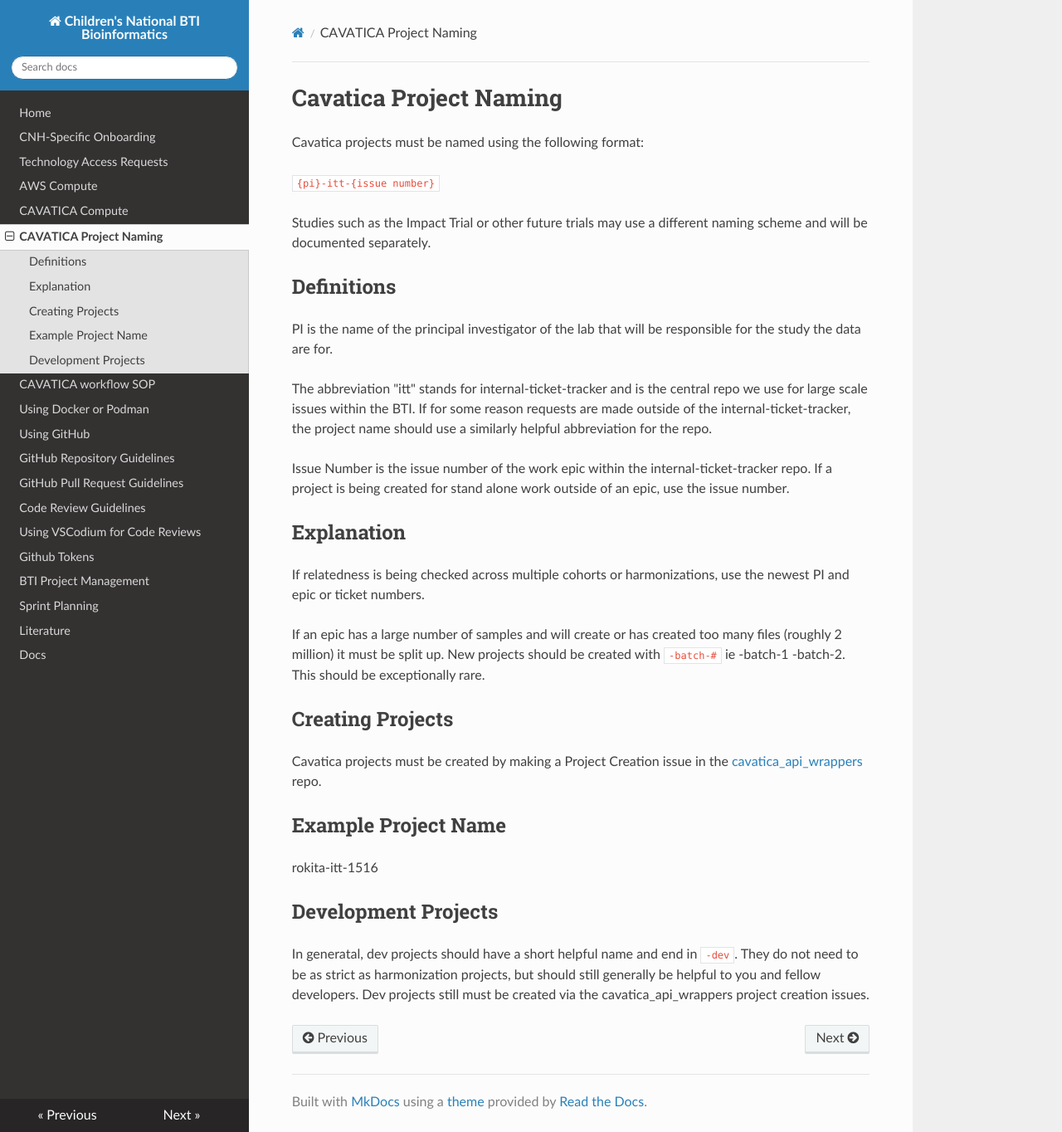
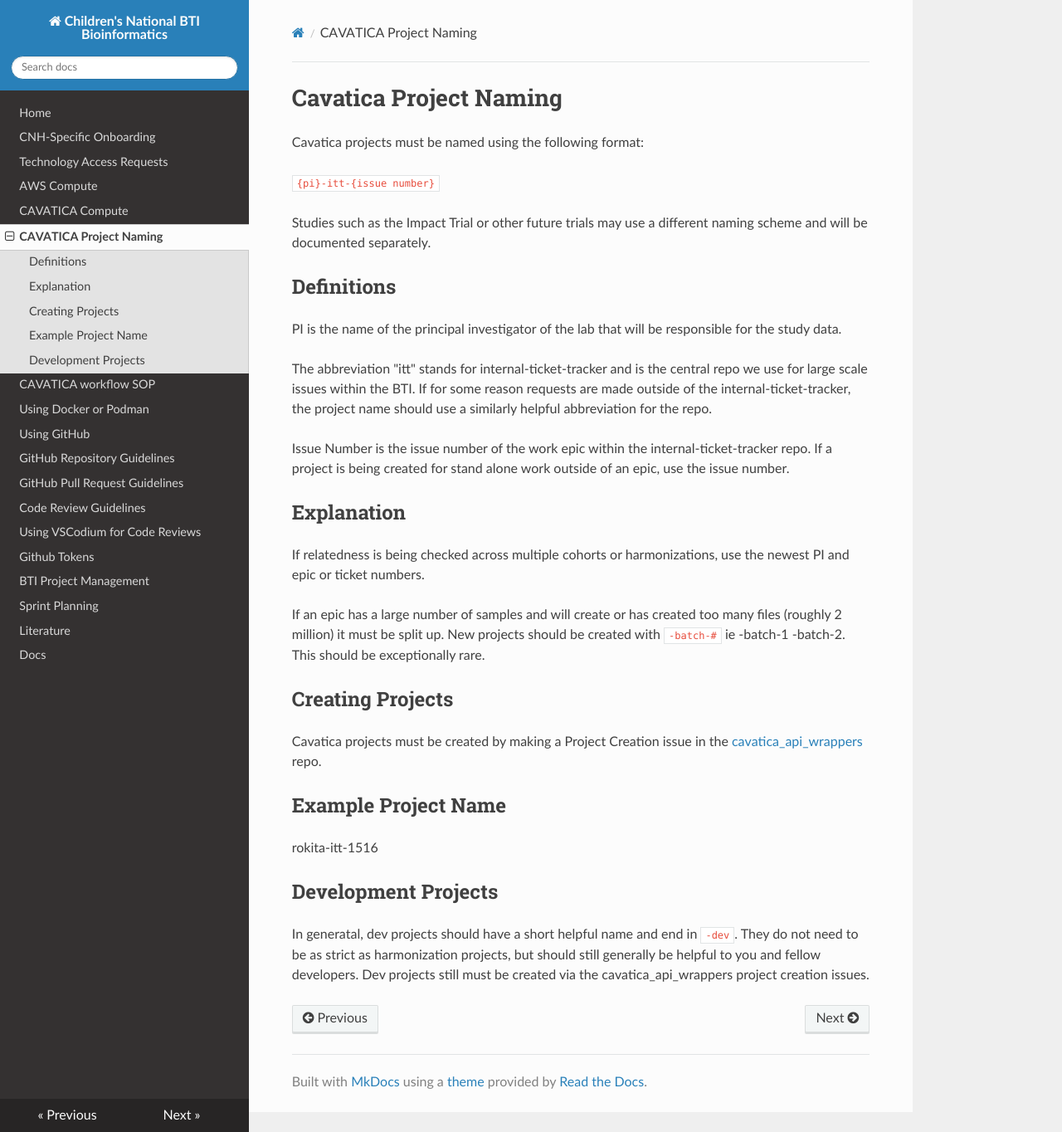
Before and after one commit to childrens-bti/bti-bfx-docs, an MkDocs documentation site: the page built from docs/cavatica_project_naming.md, in a window 1280 px wide and 1364 px high. Shown: the whole window at 83% size. Built offline with MkDocs 1.6.1, drawn with Linux system fonts in a browser that asks for light colours; nearby versions of some CDN libraries.

Commit message:
Update docs/cavatica_project_naming.md
Co-authored-by: Jo Lynne Rokita <jharenza@gmail.com>

```diff
--- a/docs/cavatica_project_naming.md
+++ b/docs/cavatica_project_naming.md
@@ -8,7 +8,7 @@ Studies such as the Impact Trial or other future trials may use a different nami
 
 ## Definitions
 
-PI is the name of the principal investigator of the lab that will be responsible for the study the data are for.
+PI is the name of the principal investigator of the lab that will be responsible for the study data.
 
 The abbreviation "itt" stands for internal-ticket-tracker and is the central repo we use for large scale issues within the BTI. If for some reason requests are made outside of the internal-ticket-tracker, the project name should use a similarly helpful abbreviation for the repo.
 
```
